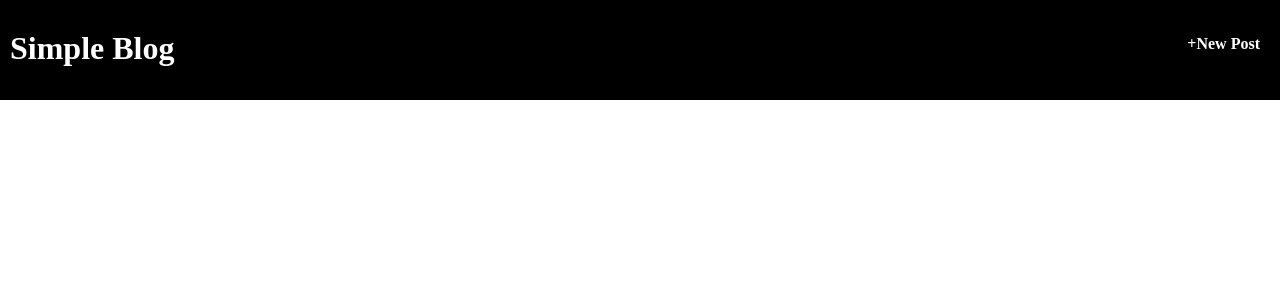
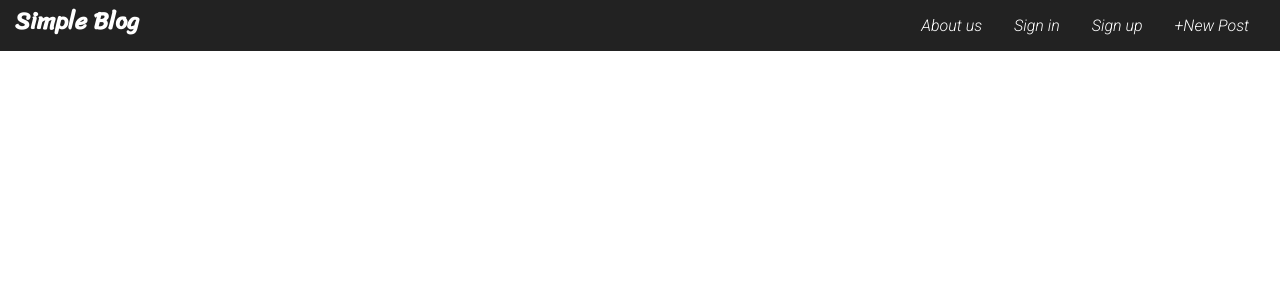
Before and after one commit to vvkin/simple-blog-django, a Django app: page / in a window 1280 px wide. Shown: the top 300 px of the page. Run offline with Django 3.2, Linux system fonts and the light colour scheme; data that the repository does not hold is empty.

Commit message:
Change main panel design

```diff
--- a/static/css/style.css
+++ b/static/css/style.css
@@ -1,28 +1,34 @@
 div#head-wrapper{
-    background-color: black;
-    font-size: 16px;
+    background-color: #222;
     color:white;
-    margin-bottom: 10px;
-    padding: 20px 20px 0px 0px;
-    height: 80px;
     display: flex;
     flex-direction: row;
+    padding: 0px 15px;
     justify-content: space-between;
-}
-
-nav#right-nav{
-    margin: 0px;
-    padding: 15px 0px;
-}
-
-h1#page-header{
-    padding: 0px;
-    margin: 10px;
 }
 
 body{
     margin: 0px;
     padding: 0px;
+}
+
+nav#right-nav{
+    align-items: center;
+    margin: 0px;
+}
+
+nav#right-nav a{
+    font-family: 'Roboto', sans-serif;
+    color:white;
+    text-decoration: none;
+    outline: 0px;
+    display: block;
+    padding: 16px;
+}
+
+nav#right-nav a:hover{
+    color:gray;
+    cursor: pointer;
 }
 
 #home-blog-title a{
@@ -39,27 +45,26 @@ article#content{
     margin: 0px 20px;
 }
 
-nav#right-nav a{
-    text-decoration: none;
-    color:white;
-    font-weight: bold;
-    outline: 0px;
+header#main-page-header{
+    font-size: 12px;
 }
 
-nav#right-nav a:hover{
-    color:gray;
-    cursor: pointer;
+header#main-page-header h1{
+    margin: 0px;
+    font-family: 'Sriracha', cursive;
 }
 
 nav#right-nav ul{
     list-style-type: none;
-    margin-top: -16px;
+    margin: 0px;
+    overflow: hidden;
 }
 
 nav#right-nav li{
-    margin-bottom: 3px;
+    float: left;
 }
 
-nav#right-nav ul li a{
-    margin: 0px;
+nav#right-nav li a:hover{
+    background-color: #000;
+    color: white;
 }
--- a/templates/base.html
+++ b/templates/base.html
@@ -5,6 +5,10 @@
         {% block title %}
         {% endblock title %}
         <link href="{% static 'css/style.css' %}" rel="stylesheet">
+        <link href="https://fonts.googleapis.com/css2?family=Sriracha&display=swap"
+              rel="stylesheet">
+        <link href="https://fonts.googleapis.com/css2?family=Roboto:ital,wght@1,300&display=swap"
+              rel="stylesheet">
     </head>
     <body>
         <div id = "head-wrapper">
--- a/templates/home.html
+++ b/templates/home.html
@@ -9,7 +9,12 @@
 {% endblock header_content %}
 
 {% block right_nav_content %}
-    <a href="{% url 'create_post' %}">+New Post</a>
+    <ul>
+        <li><a>About us</a></li>
+        <li><a>Sign in</a></li>
+        <li><a>Sign up</a></li>
+        <li><a href="{% url 'create_post' %}">+New Post</a></li>
+    </ul>
 {% endblock right_nav_content %}
 
 {% block content %}
--- a/templates/one_post.html
+++ b/templates/one_post.html
@@ -10,9 +10,9 @@
 
 {% block right_nav_content %}
     <ul>
-        <li><a href="{% url 'home' %}" id="right-nav">Back to home</a></li>
         <li><a href="{% url 'update_post' post.pk %}">Edit post</a></li>
         <li><a href="{% url 'delete_post' post.pk %}">Delete post</a></li>
+        <li><a href="{% url 'home' %}" id="right-nav">Back to home</a></li>
     </ul>
 {% endblock right_nav_content %}
 
```
